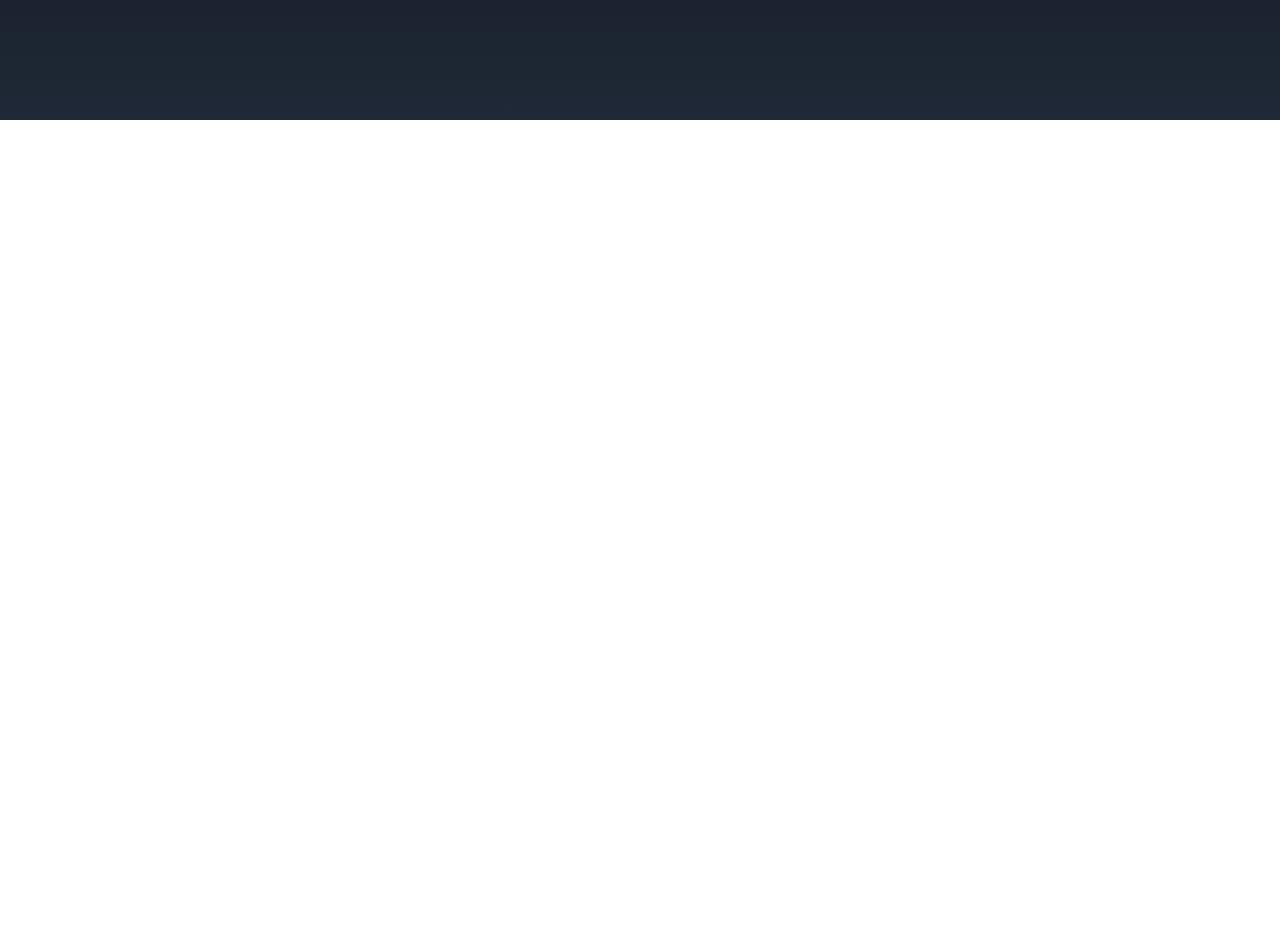
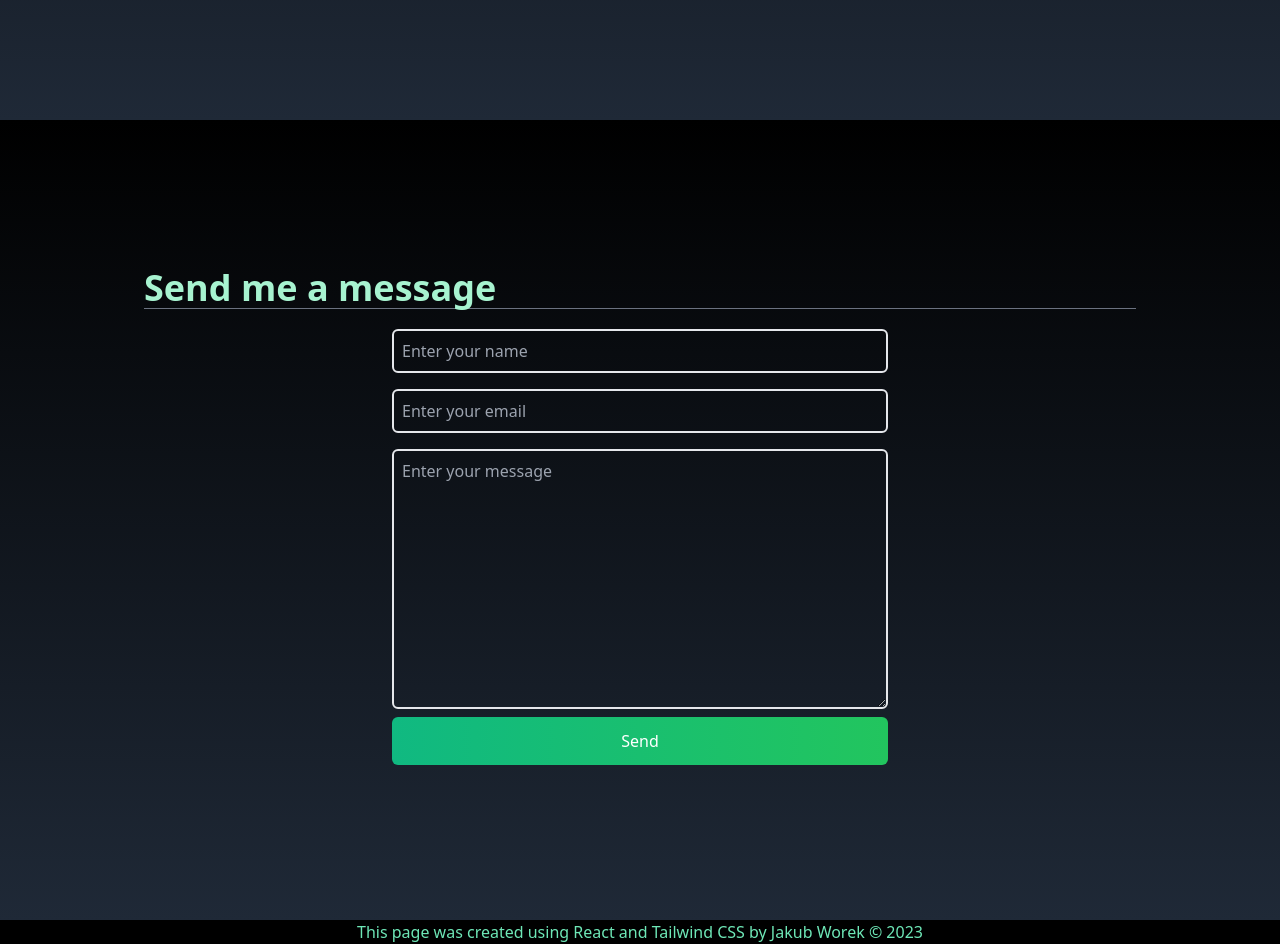
Before and after one commit to JakubWorek/portfolio, a React (Create React App) app: page / in a window 1280 px wide. Shown: the part 3080-4024 px from the top of the page. Before the commit the page ends 3200 px from the top, so only its background shows below. Built offline with nearby package versions, Linux system fonts and the light colour scheme.

Commit message:
contact form and footer

```diff
--- a/src/App.js
+++ b/src/App.js
@@ -1,4 +1,6 @@
 import About from "./components/About";
+import ContactForm from "./components/ContactForm";
+import Footer from "./components/Footer";
 import Home from "./components/Home";
 import NavBar from "./components/NavBar";
 import Projects from "./components/Projects";
@@ -13,6 +15,8 @@ function App() {
       <About />
       <Projects />
       <Skills />
+      <ContactForm />
+      <Footer />
       <SocialLinks />
     </div>
   );
--- /dev/null
+++ b/src/components/ContactForm.jsx
@@ -0,0 +1,37 @@
+import React from 'react'
+
+const ContactForm = () => {
+  return (
+    <div name="contact" className="w-full h-screen bg-gradient-to-b from-black to-gray-800 p-4 text-white md:h-screen">
+      <div className='max-w-screen-lg p-4 mx-auto flex flex-col justify-center h-full'>
+        <h1 className="text-4xl font-bold inline border-b border-gray-500 text-emerald-200"> Send me a message </h1>
+
+        <div className=" flex justify-center items-center mt-5">
+          <form className=" flex flex-col w-full md:w-1/2" method="POST" action="https://getform.io/f/2a91aa7f-1923-4cad-b4da-1f588878c888">
+            <input
+              type="text"
+              name="name"
+              placeholder="Enter your name"
+              className="p-2 bg-transparent border-2 rounded-md text-white focus:outline-none" />
+            <input
+              type="email"
+              name="email"
+              placeholder="Enter your email"
+              pattern="[a-z0-9._%+\-]+@[a-z0-9.\-]+\.[a-z]{2,}$"
+              className="my-4 p-2 bg-transparent border-2 rounded-md text-white focus:outline-none" />
+            <textarea
+              name="message"
+              placeholder="Enter your message"
+              rows="10"
+              className="p-2 bg-transparent border-2 rounded-md text-white focus:outline-none" />
+            <button type="submit" className="bg-gradient-to-r from-emerald-500 to-green-500 px-6 py-3 my-2 rounded-md hover:scale-110 duration-300">
+              Send
+            </button>
+          </form>
+        </div>
+      </div>
+    </div>
+  )
+}
+
+export default ContactForm
--- /dev/null
+++ b/src/components/Footer.jsx
@@ -0,0 +1,11 @@
+import React from 'react'
+
+const Footer = () => {
+  return (
+    <div className='flex justify-center items-center bg-black text-emerald-300'>
+      This page was created using React and Tailwind CSS by Jakub Worek © 2023
+    </div>
+  )
+}
+
+export default Footer
```
